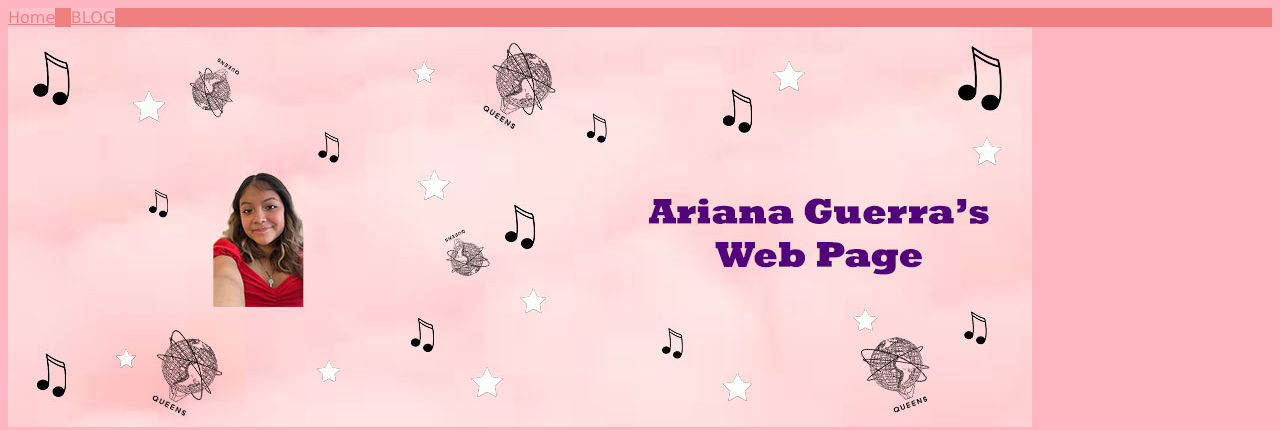
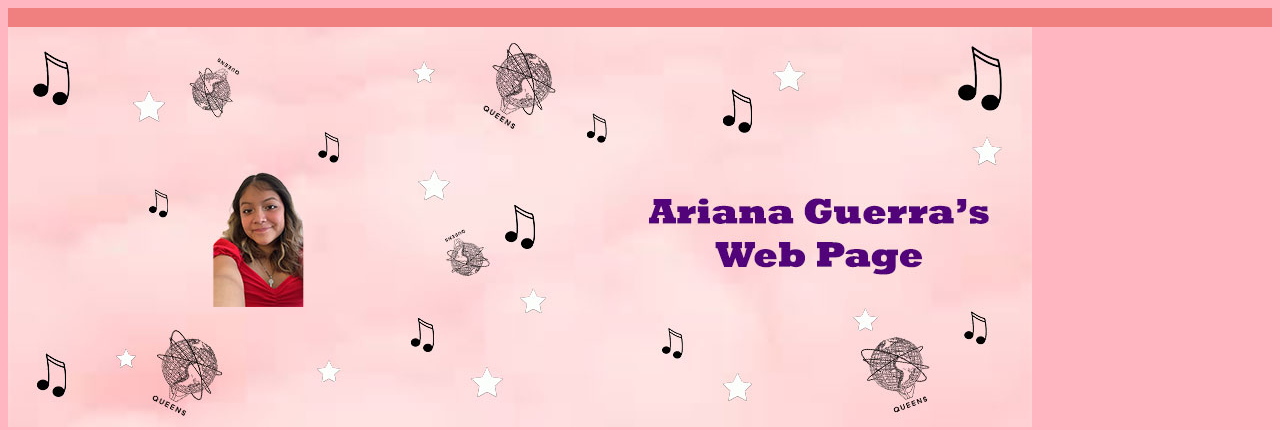
Before and after one commit to theitgirls/aguerr10, a plain HTML site: page index.html in a window 1280 px wide. Shown: the top 430 px of the page. Drawn offline with Linux system fonts and the light colour scheme.

Commit message:
Add files via upload

```diff
--- a/styles.css
+++ b/styles.css
@@ -20,4 +20,4 @@ nav a {color:LightCoral;}
 nav {color:LightCoral;}
 
 nav a:hover {background-color:LightCoral;}
-a{color:PaleVioletRed; background-color:Pink}
+a{color:PaleVioletRed;}
```
